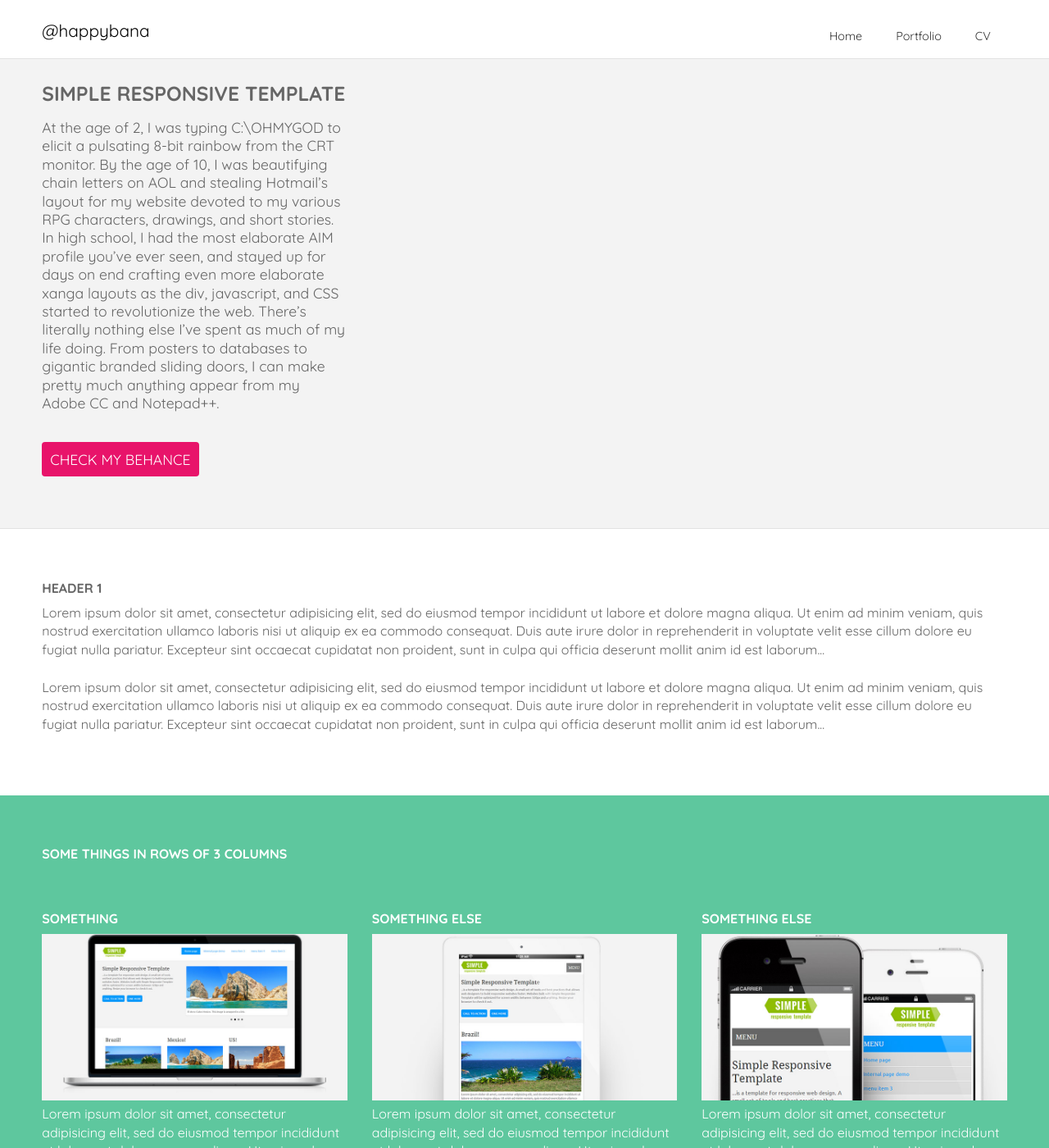
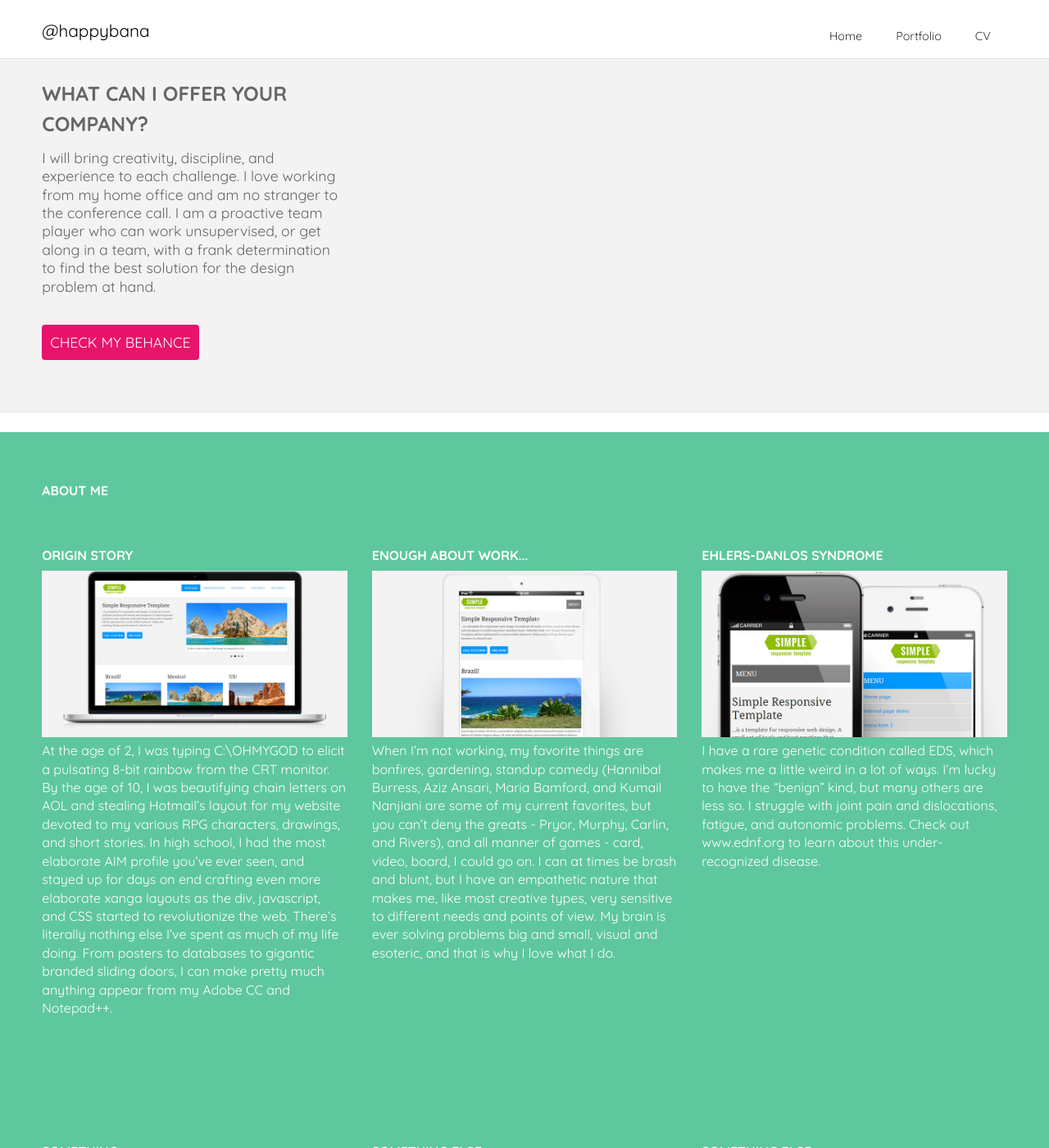
Before and after one commit to banbanbana/happybana.github.io, a Jekyll site: the page home.html, which Jekyll copies as it is, in a window 1280 px wide and 1400 px high. Shown: the whole window at 82% size. Built offline with Jekyll 4.4.1, drawn with Linux system fonts in a browser that asks for light colours; some web fonts are replaced; some of the changed text lies outside the part shown.

Commit message:
Update home.html

```diff
--- a/home.html
+++ b/home.html
@@ -91,9 +91,9 @@ border: 1px solid #887dc2
       <div class="row">
         <div class="grid_4">
 
-          <h1>Simple Responsive Template</h1>
+          <h1>What can I offer your company?</h1>
 
-            <p>At the age of 2, I was typing C:\OHMYGOD to elicit a pulsating 8-bit rainbow from the CRT monitor. By the age of 10, I was beautifying chain letters on AOL and stealing Hotmail’s layout for my website devoted to my various RPG characters, drawings, and short stories. In high school, I had the most elaborate AIM profile you’ve ever seen, and stayed up for days on end crafting even more elaborate xanga layouts as the div, javascript, and CSS started to revolutionize the web. There’s literally nothing else I’ve spent as much of my life doing. From posters to databases to gigantic branded sliding doors, I can make pretty much anything appear from my Adobe CC and Notepad++.</p>
+          <p>I will bring creativity, discipline, and experience to each challenge. I love working from my home office and am no stranger to the conference call. I am a proactive team player who can work unsupervised, or get along in a team, with a frank determination to find the best solution for the design problem at hand.</p>
             <p><a href="http://www.behance.net/happpybana" class="buttonlink" target="_blank">CHECK MY BEHANCE</a></p>
         </div>
         <div class="grid_8 rightfloat">
@@ -108,15 +108,7 @@ border: 1px solid #887dc2
 <!-- main content area -->
 <div id="main" class="wrapper clearfix">
 
-<!-- content area -->
-	<section id="content" class="wide-content">
 
-       	<h1>Header 1</h1>
-        <p>Lorem ipsum dolor sit amet, consectetur adipisicing elit, sed do eiusmod tempor incididunt ut labore et dolore magna aliqua. Ut enim ad minim veniam, quis nostrud exercitation ullamco laboris nisi ut aliquip ex ea commodo consequat. Duis aute irure dolor in reprehenderit in voluptate velit esse cillum dolore eu fugiat nulla pariatur. Excepteur sint occaecat cupidatat non proident, sunt in culpa qui officia deserunt mollit anim id est laborum...</p>
-        <p>Lorem ipsum dolor sit amet, consectetur adipisicing elit, sed do eiusmod tempor incididunt ut labore et dolore magna aliqua. Ut enim ad minim veniam, quis nostrud exercitation ullamco laboris nisi ut aliquip ex ea commodo consequat. Duis aute irure dolor in reprehenderit in voluptate velit esse cillum dolore eu fugiat nulla pariatur. Excepteur sint occaecat cupidatat non proident, sunt in culpa qui officia deserunt mollit anim id est laborum...</p>
-
-
-	</section><!-- #end content area -->
 </div><!-- #end div #main .wrapper -->
 
 
@@ -124,23 +116,23 @@ border: 1px solid #887dc2
 <section id="features"  class="greenelement vertical-padding">
 	<div class="wrapper clearfix">
 
-    <h1>Some things in rows of 3 columns</h1>
+    <h1>About Me</h1>
 
  	<div class="row vertical-padding">
         <div class="grid_4">
-          <h3>Something</h3>
+          <h3>Origin Story</h3>
           <img src="images/colorblocks-pic1.jpg" />
-        <p>Lorem ipsum dolor sit amet, consectetur adipisicing elit, sed do eiusmod tempor incididunt ut labore et dolore magna aliqua. Ut enim ad minim veniam, quis nostrud exercitation ullamco laboris nisi ut aliquip ex ea commodo consequat.</p> </div>
+        <p>At the age of 2, I was typing C:\OHMYGOD to elicit a pulsating 8-bit rainbow from the CRT monitor. By the age of 10, I was beautifying chain letters on AOL and stealing Hotmail’s layout for my website devoted to my various RPG characters, drawings, and short stories. In high school, I had the most elaborate AIM profile you’ve ever seen, and stayed up for days on end crafting even more elaborate xanga layouts as the div, javascript, and CSS started to revolutionize the web. There’s literally nothing else I’ve spent as much of my life doing. From posters to databases to gigantic branded sliding doors, I can make pretty much anything appear from my Adobe CC and Notepad++.</p> </div>
 
         <div class="grid_4">
-   	    <h3>Something else</h3>
+   	    <h3>Enough about work...</h3>
             <img src="images/colorblocks-pic2.jpg" />
-       	<p>Lorem ipsum dolor sit amet, consectetur adipisicing elit, sed do eiusmod tempor incididunt ut labore et dolore magna aliqua. Ut enim ad minim veniam, quis nostrud exercitation ullamco laboris nisi ut aliquip ex ea commodo consequat.</p></div>
+       	<p>When I’m not working, my favorite things are bonfires, gardening, standup comedy (Hannibal Burress, Aziz Ansari, Maria Bamford, and Kumail Nanjiani are some of my current favorites, but you can’t deny the greats - Pryor, Murphy, Carlin, and Rivers), and all manner of games - card, video, board, I could go on. I can at times be brash and blunt, but I have an empathetic nature that makes me, like most creative types, very sensitive to different needs and points of view. My brain is ever solving problems big and small, visual and esoteric, and that is why I love what I do.</p></div>
 
         <div class="grid_4">
-   	    <h3>Something else</h3>
+   	    <h3>Ehlers-Danlos Syndrome</h3>
             <img src="images/colorblocks-pic3.jpg" />
-       	<p>Lorem ipsum dolor sit amet, consectetur adipisicing elit, sed do eiusmod tempor incididunt ut labore et dolore magna aliqua. Ut enim ad minim veniam, quis nostrud exercitation ullamco laboris nisi ut aliquip ex ea commodo consequat.</p></div>
+       	<p>I have a rare genetic condition called EDS, which makes me a little weird in a lot of ways. I’m lucky to have the “benign” kind, but many others are less so. I struggle with joint pain and dislocations, fatigue, and autonomic problems. Check out www.ednf.org to learn about this under-recognized disease.</p></div>
      </div>
 
      <div class="row vertical-padding">
```
